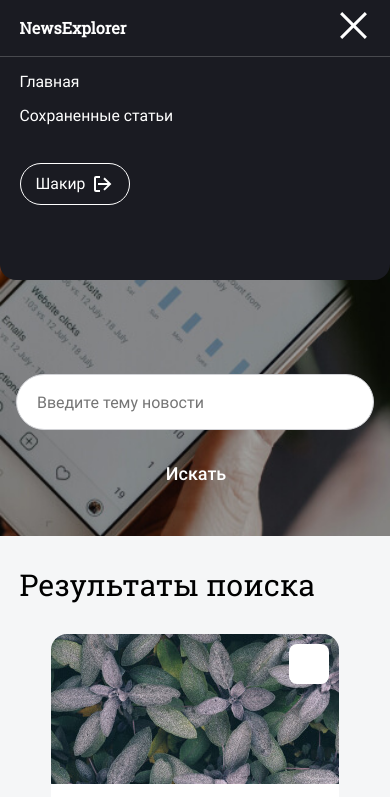
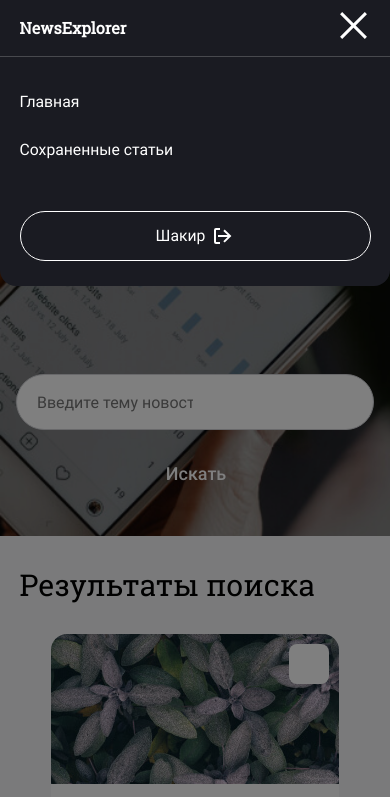
Before and after one commit to sfkhakimov/news-explorer-frontend, a website built with webpack: page src/index.html in a window 390 px wide. Both pictures are taken after a click on the label 353 px from the left and 28 px from the top of the page. Shown: the top 797 px of the page. Built offline with nearby package versions, Linux system fonts and the light colour scheme; files whose address does not match are found by name.

Commit message:
Made corrections to the search button, indentation for the navigation block, search result and header

```diff
--- a/src/block/header/__button/header__button.css
+++ b/src/block/header/__button/header__button.css
@@ -22,3 +22,11 @@
     align-self: flex-start;
   }
 }
+
+@media screen and (max-width: 400px) {
+  .header__button {
+    align-self: auto;
+    justify-content: center;
+    padding: 12px 15px;
+  }
+}
--- a/src/block/header/__mobile-button/header__mobile-button.css
+++ b/src/block/header/__mobile-button/header__mobile-button.css
@@ -36,7 +36,7 @@
   top: 0;
 }
 
-@media screen and (min-width: 767px) {
+@media screen and (min-width: 768px) {
   .header__mobile-button {
     display: none;;
   }
--- a/src/block/header/__navigation-container/_mobile-active/header__navigation-container_mobile-active.css
+++ b/src/block/header/__navigation-container/_mobile-active/header__navigation-container_mobile-active.css
@@ -2,5 +2,6 @@
   .header__navigation-container.header__navigation-container_mobile-active {
     display: flex;
     flex-direction: column;
+    padding-top: 20px;
   }
 }
--- a/src/block/header/_mobile/heder_mobile.css
+++ b/src/block/header/_mobile/heder_mobile.css
@@ -1,8 +1,9 @@
 .header.header_mobile {
-  height: 280px;
+  height: 286px;
   background-color: #1A1B22;
   border-bottom-right-radius: 16px;
   border-bottom-left-radius: 16px;
   border-bottom: 0;
   transition: .4s;
+  z-index: 1;
 }
--- a/src/block/nav/__item/nav__item.css
+++ b/src/block/nav/__item/nav__item.css
@@ -13,6 +13,6 @@
 
 @media screen and (max-width: 767px) {
   .nav__item {
-    padding-bottom: 16px;
+    padding-bottom: 30px;
   }
 }
--- a/src/block/result/__cards/result__cards.css
+++ b/src/block/result/__cards/result__cards.css
@@ -13,7 +13,7 @@
   }
 }
 
-@media screen and (max-width: 426px) {
+@media screen and (max-width: 506px) {
   .result__cards {
     grid-template-columns: repeat(auto-fill, 288px);
     grid-gap: 10px 10px;
--- a/src/block/search/__container/search__container.css
+++ b/src/block/search/__container/search__container.css
@@ -9,7 +9,7 @@
 
 @media screen and (max-width: 1025px) {
   .search__container {
-    padding: 38px 0px;
+    padding: 38px 16px;
     max-width: 452px;
   }
 }
--- a/src/block/search/__field/search__field.css
+++ b/src/block/search/__field/search__field.css
@@ -9,12 +9,19 @@
   height: 64px;
   box-sizing: border-box;
   padding-left: 20px;
-  outline:none;
+  outline: none;
+  padding-right: 200px;
+
+}
+
+.search__field:focus {
+  border: 1px solid #2F71E5;
 }
 
 @media screen and (max-width: 1025px) {
  .search__field {
    height: 56px;
+   padding-right: 180px;
  }
 }
 
--- a/src/index.html
+++ b/src/index.html
@@ -220,6 +220,8 @@
 
   </section>
 
+  <div class="overlay"></div>
+
   <script type="module" src="<%= htmlWebpackPlugin.files.chunks.main.entry %>"></script>
 </body>
 </html>
--- a/src/index.js
+++ b/src/index.js
@@ -5,8 +5,10 @@
   if(!document.querySelector('.header__navigation-container').classList.contains('header__navigation-container_mobile-active')) {
     document.querySelector('.header__navigation-container').classList.add('header__navigation-container_mobile-active')
     document.querySelector('.header').classList.add('header_mobile')
+    document.querySelector('.overlay').classList.add('overlay_active')
   } else {
     document.querySelector('.header__navigation-container').classList.remove('header__navigation-container_mobile-active')
     document.querySelector('.header').classList.remove('header_mobile')
+    document.querySelector('.overlay').classList.remove('overlay_active')
   }
 });
--- a/src/style.css
+++ b/src/style.css
@@ -14,3 +14,4 @@
 @import url(./block/about/about.css);
 @import url(./block/footer/footer.css);
 @import url(./block/link/link.css);
+@import url(./block/overlay/overlay.css);
```
